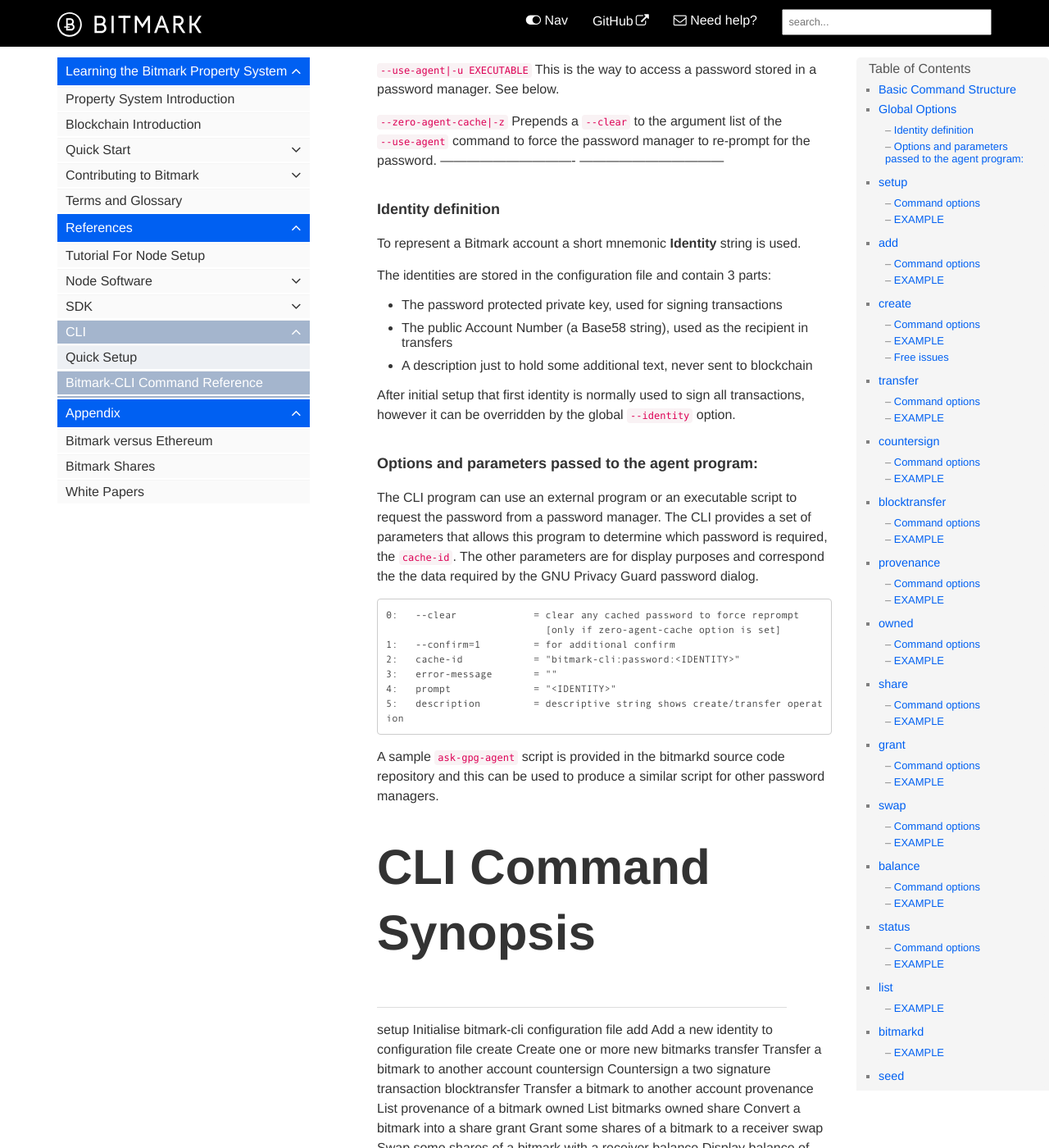
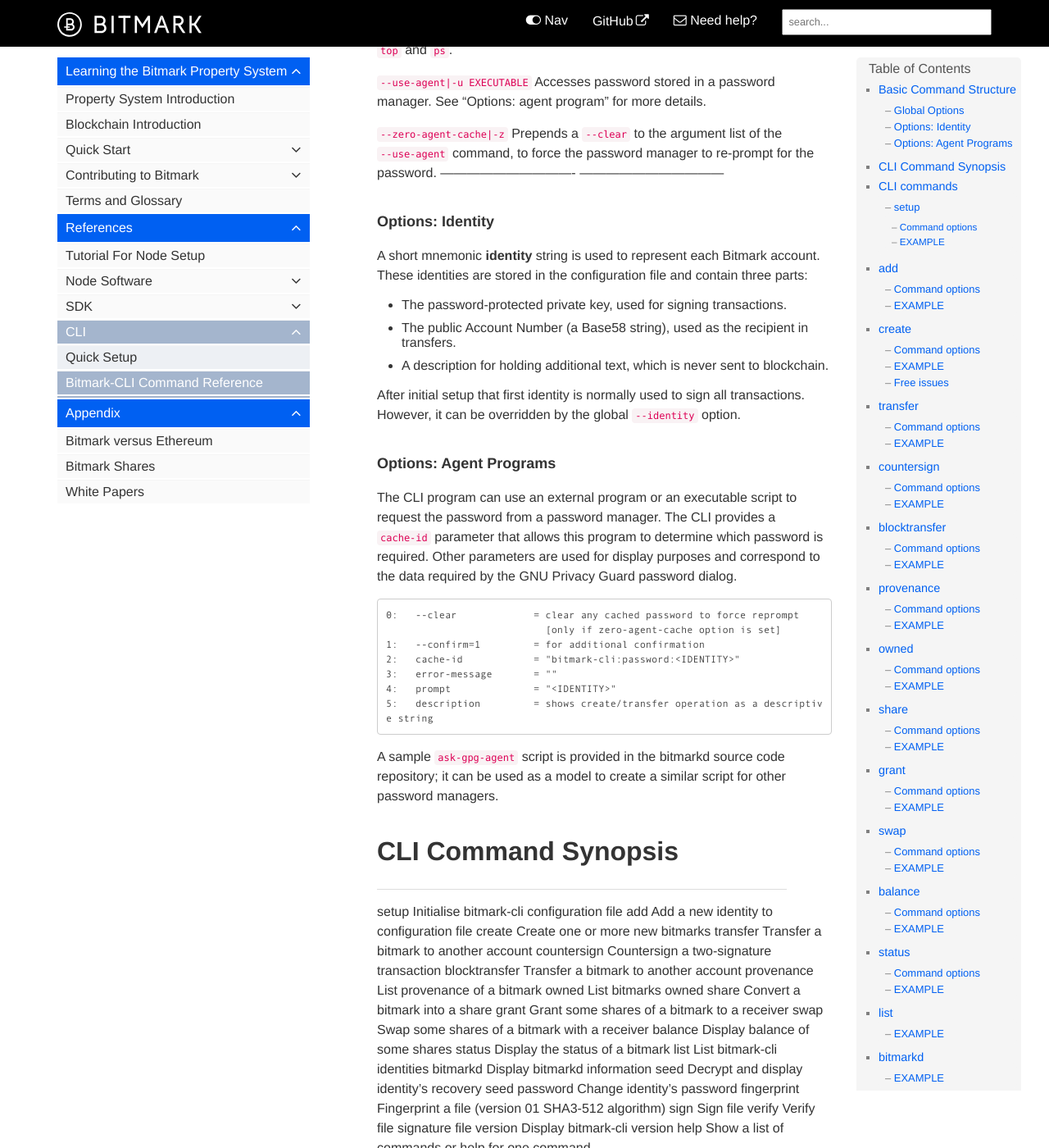
Before and after one commit to bitmark-inc/docs, a Jekyll site: the page built from pages/bitmark-references/bitmark-cli/bitmark-cli.md, in a window 1280 px wide and 1400 px high, scrolled down 1029 px. Shown: the whole window at 82% size. Built offline with Jekyll 4.4.1, drawn with Linux system fonts in a browser that asks for light colours; some web fonts are replaced; comment, search, counter and statistics services are not loaded; some of the changed text lies outside the part shown.

Commit message:
Edit up to the 'add' command

```diff
--- a/pages/bitmark-references/bitmark-cli/bitmark-cli.md
+++ b/pages/bitmark-references/bitmark-cli/bitmark-cli.md
@@ -11,96 +11,94 @@
 
 ## Basic Command Structure
 
+The basic structure of `bitmark-cli` commands is:
 ~~~
 bitmark-cli [global-options] command [command-options]
 ~~~
 
-## Global Options
+### Global Options
 
-Options listed as long form and their single character abbreviation.
+Global options have both long-form and single character abbreviations:
 
 -------------------------------  ---------------------------------
-`--verbose|-v`                   This allows the CLI to output additional information
+`--verbose|-v`                   Requests that the CLI output additional information
                                  for each command.  Most commands will
-                                 output the JSON request and response
+                                 output the JSON request and the response
                                  sent to the bitmarkd.
 
 `--network|-n NETWORK`           Determines which network the
                                  command will be sent to from these
                                  values:
-                                 * `bitmark` the live network which uses live BTC or LTC to pay for the transactions.
-                                 * `testing` a network for testing newly developed programs, it uses testnet coins to pay for transactions.
-                                 * `local` a special case for running a regression test network on the loopback interface.
+                                 * `bitmark`, the live network, which uses live BTC or LTC to pay for transactions.
+                                 * `testing`, a network for testing newly developed programs, which uses testnet coins to pay for transactions.
+                                 * `local`, a special case for running a regression test network on the loopback interface.
 
-`--connection|-c NUMBER`         Optionally allows for one of the other
+`--connection|-c NUMBER`         Requests that one of the other
                                  connections listed in the
-                                 configuration file to be used instead
+                                 configuration file be used, instead
                                  of defaulting to the first one.
 
-`--identity|-i NAME`             Optionally override the default identity to allow
+`--identity|-i NAME`             Overrides the default identity to allow
                                  running commands as another account.
-                                 (See "Identity definition" for more details)
+                                 See "Options: identity" for more details.
 
-`--password|-p PASSWORD`         This is primarily used for regression testing
-                                 scripts to supply a password.  It is
-                                 not recommended for normal use as the
+`--password|-p PASSWORD`         Supplies a password, primarily for regeression testing scripts. It is
+                                 not recommended for normal use, as the
                                  password will be left in the command
-                                 history or be viewable by a process
-                                 display command (top, ps, etc.)
+                                 history and be viewable by process
+                                 display commands such as `top` and `ps`.
 
-`--use-agent|-u EXECUTABLE`      This is the way to access a password
-                                 stored in a password manager. See below.
+`--use-agent|-u EXECUTABLE`      Accesses password
+                                 stored in a password manager. See "Options: agent program" for more details.
 
 `--zero-agent-cache|-z`          Prepends a `--clear` to the argument list of
-                                 the `--use-agent` command to force
+                                 the `--use-agent` command, to force
                                  the password manager to re-prompt for
                                  the password.
 -------------------------------  ---------------------------------
 
-### Identity definition
+### Options: Identity
 
-To represent a Bitmark account a short mnemonic **Identity** string is used.
-
-The identities are stored in the configuration file and contain 3 parts:
-* The password protected private key, used for signing transactions
-* The public Account Number (a Base58 string), used as the recipient in transfers
-* A description just to hold some additional text, never sent to blockchain
+A short mnemonic **identity** string is used to represent each Bitmark account. These identities are stored in the configuration file and contain three parts:
+* The password-protected private key, used for signing transactions.
+* The public Account Number (a Base58 string), used as the recipient in transfers.
+* A description for holding additional text, which is never sent to blockchain.
 
 After initial setup that first identity is normally used to sign all
-transactions, however it can be overridden by the global `--identity` option.
+transactions. However, it can be overridden by the global `--identity` option.
 
-### Options and parameters passed to the agent program:
+### Options: Agent Programs
 
 The CLI program can use an external program or an executable script to
-request the password from a password manager.  The CLI provides a set
-of parameters that allows this program to determine which password is
-required, the `cache-id`.  The other parameters are for display
-purposes and correspond the the data required by the GNU Privacy Guard
+request the password from a password manager.  The CLI provides
+a `cache-id` parameter that allows this program to determine which password is
+required. Other parameters are used for display
+purposes and correspond to the data required by the GNU Privacy Guard
 password dialog.
 
 ~~~
 0:   --clear             = clear any cached password to force reprompt
                            [only if zero-agent-cache option is set]
-1:   --confirm=1         = for additional confirm
+1:   --confirm=1         = for additional confirmation
 2:   cache-id            = "bitmark-cli:password:<IDENTITY>"
 3:   error-message       = ""
 4:   prompt              = "<IDENTITY>"
-5:   description         = descriptive string shows create/transfer operation
+5:   description         = shows create/transfer operation as a descriptive string
 ~~~
 
 A sample `ask-gpg-agent` script is provided in the bitmarkd source
-code repository and this can be used to produce a similar script for
+code repository; it can be used as a model to create a similar script for
 other password managers.
 
 
-# CLI Command Synopsis
+## CLI Command Synopsis
 
 -------------  ---------------------------------
 setup          Initialise bitmark-cli configuration file
 add            Add a new identity to configuration file
 create         Create one or more new bitmarks
 transfer       Transfer a bitmark to another account
-countersign    Countersign a two signature transaction
+countersign    Countersign a two-signature transaction
 blocktransfer  Transfer a bitmark to another account
 provenance     List provenance of a bitmark
 owned          List bitmarks owned
@@ -117,13 +115,13 @@
 sign           Sign file
 verify         Verify file signature file
 version        Display bitmark-cli version
-help           Shows a list of commands or help for one command
+help           Show a list of commands or help for one command
 -------------  ---------------------------------
 
 
-# CLI commands
+## CLI commands
 
-## setup
+### setup
 
 Creates the initial configuration file for a network and sets the
 default identity.  There are separate files for each network.
@@ -138,35 +136,37 @@
 **Errors.**  If the configuration file already exists then this command
 will terminate with an error and not modify the file.
 
-**Bugs.** Currently only adds one connection and no way to update this
+**Bugs.** Currently only adds one connection, with no way to update this
 other than manual editing of the configuration file.
 
-### Command options
+#### Command options
 
 ------------------------------  ---------------------------------
-`--connect|-c HOST:PORT`        Sets the default bitmarkd connection, this
+`--connect|-c HOST:PORT`        Sets the default bitmarkd connection. This
                                 TCP connection will be used for all data
                                 submitted to the blockchain.
 
 `--description|-d "STRING"`     Sets a description string for the initial
                                 identity.  This is only for the CLI
-                                user, it is not used by and command or
+                                user, it is not used by any command and is not
                                 sent over the network.
 
 `--new|-n`                      Specifies that a new account seed is to be generated.
 
-`--seed|-s SEED-STRING`         This is used in place of `--new` to import an
+`--seed|-s SEED-STRING`         Used in place of `--new`, imports an
                                 existing account seed into the CLI
                                 configuration file.  The CLI accepts
-                                both V1 and V2 Base58 encoded seeds.
+                                both V1 and V2 Base58-encoded seeds.
 ------------------------------  ---------------------------------
 
-### EXAMPLE
+#### EXAMPLE
 
 ~~~
 bitmark-cli --identity=fred --network=testing setup --connect=node-d1.test.bitmark.com:2130 --description="Bedrock Bowling Champion" --new
 ~~~
 
+----> ETH
+----> #s fixed to here. Add +1 to everything <----
 
 ## add
 
```
